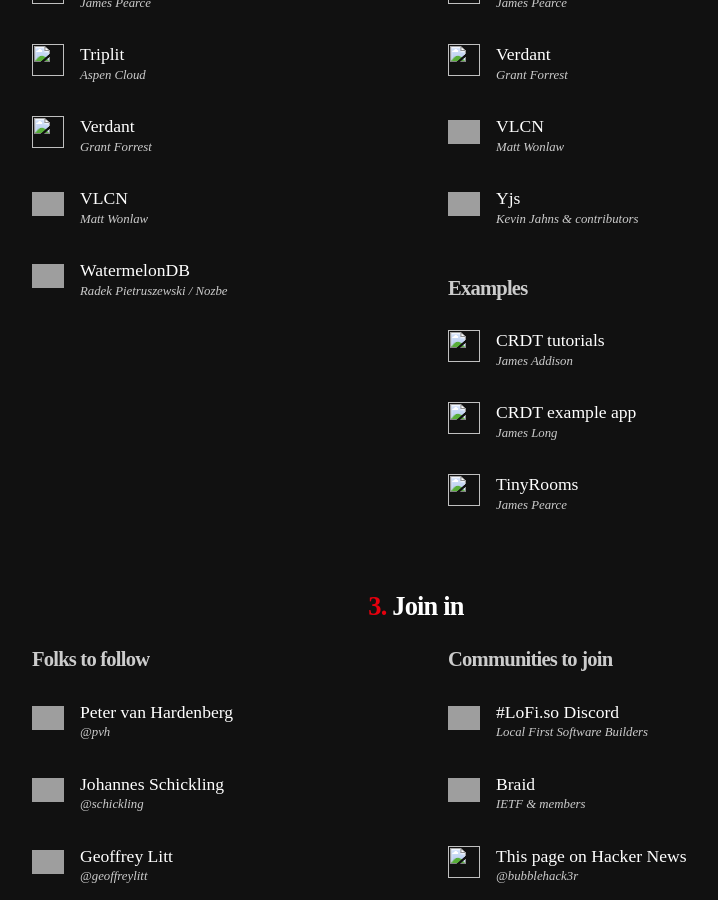
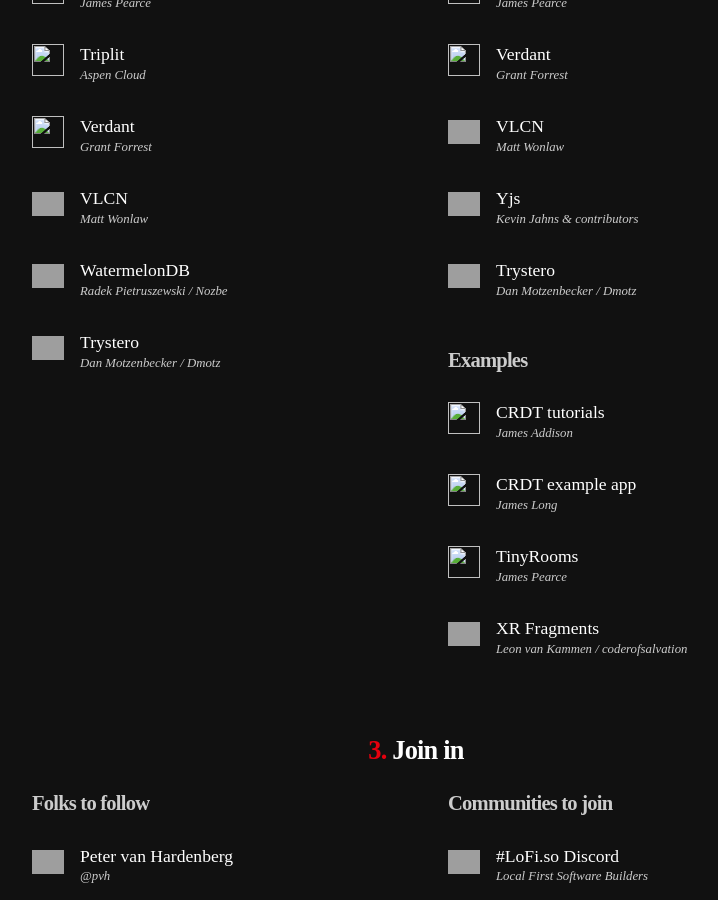
Before and after one commit to mylofi/localfirstweb.dev, a Jekyll site: the page built from index.html, in a window 1280 px wide and 900 px high, scrolled down 2953 px. Shown: the whole window, without its empty margins (224-942 px from the left). Built offline with Jekyll 4.4.1, drawn with Linux system fonts in a browser that asks for light colours; some web fonts are replaced; some of the changed text lies outside the part shown; grey boxes are pictures that could not be loaded.

Commit message:
Update content.json
added trystero (data + sync)
added XR fragments (example of offline-first 3D worlds)
added coderofsalvation (follow)

```diff
--- a/_data/content.json
+++ b/_data/content.json
@@ -250,6 +250,12 @@
             "author": "Radek Pietruszewski / Nozbe",
             "url": "https://watermelondb.dev",
             "icon": "https://raw.githubusercontent.com/Nozbe/WatermelonDB/master/assets/icon128x128.png"
+          },
+          {
+            "title": "Trystero",
+            "author": "Dan Motzenbecker / Dmotz",
+            "url": "https://github.com/dmotz/trystero",
+            "icon": "https://commons.wikimedia.org/wiki/File:Font_Awesome_5_solid_handshake.svg"
           }
         ]
       },
@@ -363,6 +369,12 @@
             "author": "Kevin Jahns & contributors",
             "url": "https://yjs.dev",
             "icon": "https://yjs.dev/images/logo/yjs.svg"
+          },
+          {
+            "title": "Trystero",
+            "author": "Dan Motzenbecker / Dmotz",
+            "url": "https://github.com/dmotz/trystero",
+            "icon": "https://commons.wikimedia.org/wiki/File:Font_Awesome_5_solid_handshake.svg"
           }
         ]
       },
@@ -386,6 +398,12 @@
             "author": "James Pearce",
             "url": "https://github.com/tinyplex/tinyrooms",
             "icon": "https://tinyrooms.jamesgpearce.partykit.dev/favicon.svg"
+          },
+          {
+            "title": "XR Fragments",
+            "author": "Leon van Kammen / coderofsalvation",
+            "url": "https://xrfragment.org",
+            "icon": "https://xrfragment.org/example/assets/logo.svg"
           }
         ]
       }
@@ -470,6 +488,12 @@
             "author": "@aboodman",
             "url": "https://x.com/aboodman",
             "icon": "https://pbs.twimg.com/profile_images/1599851549337194496/TUE6LkYS_400x400.jpg"
+          },
+          {
+            "title": "Coderofsalvation",
+            "author": "@coderofsalvation",
+            "url": "https://mastodon.online/@lvk",
+            "icon": "https://2wa.isvery.ninja/asset/img/pyramid_avatar.png"
           }
         ]
       },
```
